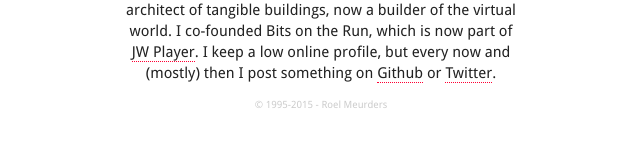
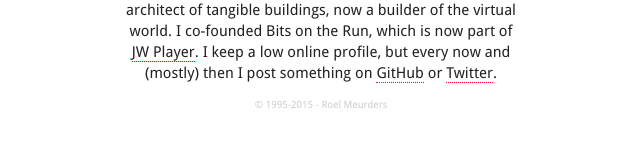
Before and after one commit to rmnl/rmnl.github.io, a plain HTML site: page index.html in a window 1280 px wide. Shown: the part 578-724 px from the top of the page, 319-959 px from the left. Drawn offline with Linux system fonts and the light colour scheme; files whose address does not match are found by name.

```diff
--- a/index.html
+++ b/index.html
@@ -229,7 +229,7 @@
         a builder of the virtual world. I co-founded Bits on the Run, which is
         now part of <a href="http://www.jwplayer.com" title="Home of the best online video player and platform in the world.">JW Player</a>.
         I keep a low online profile, but every now and (mostly) then I post something on
-        <a href="https://github.com/rmnl" title="Link to my Github profile">Github</a>
+        <a href="https://github.com/rmnl" title="Link to my GitHub profile">GitHub</a>
         or
         <a href="https://www.twitter.com/rmnl/" title="Link to my Twitter profile">Twitter</a>.
     </p>
```
Also changed, not shown: 1 other file.
